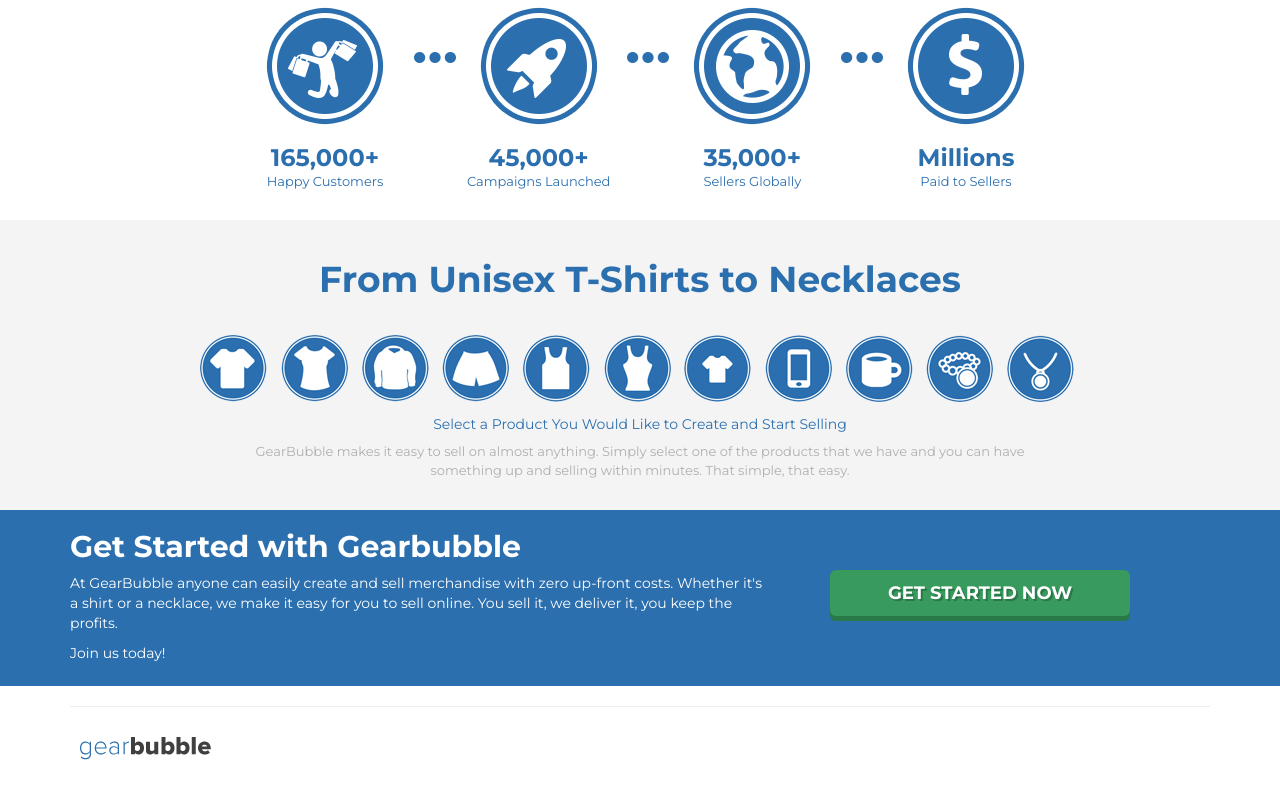
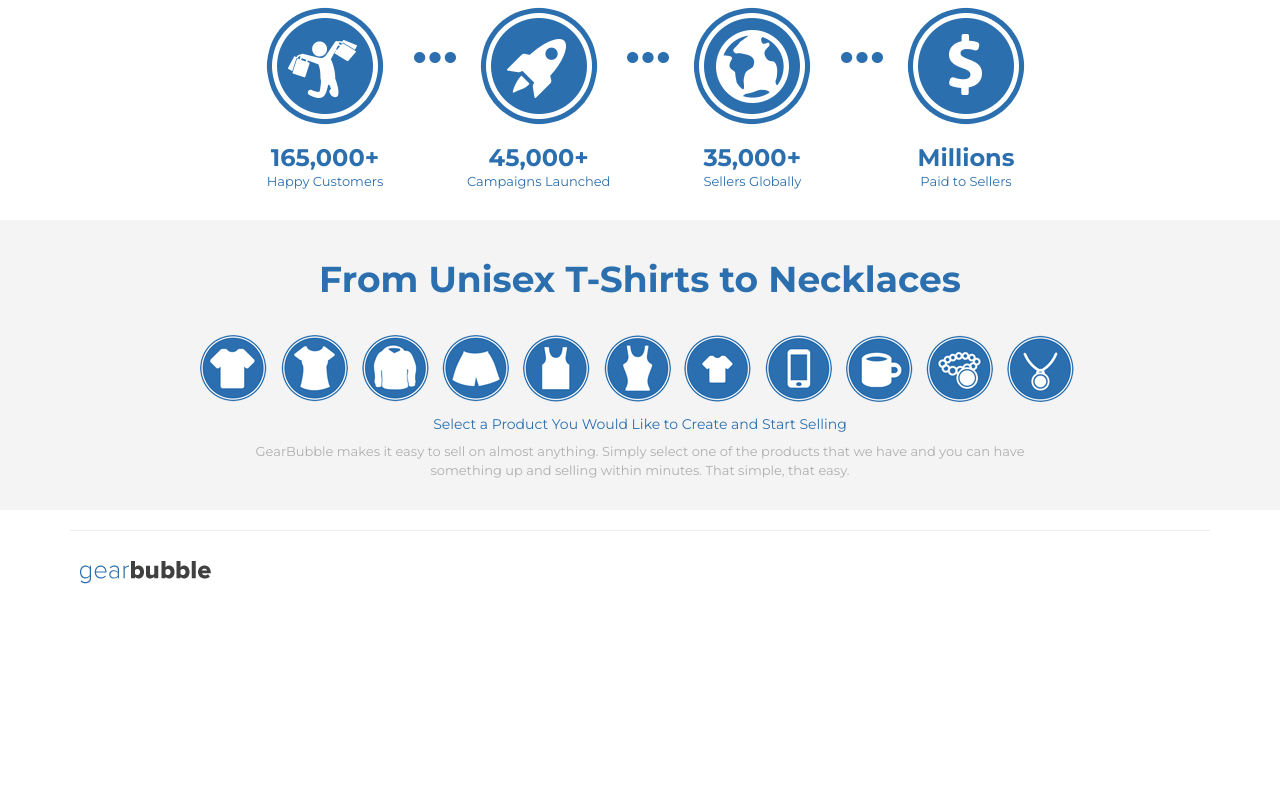
Before and after one commit to rindeed/gbdemo, a plain HTML site: page index.html in a window 1280 px wide. Shown: the part 1111-1901 px from the top of the page. After the commit the page ends 1725 px from the top, so only its background shows below. Drawn offline with nearby package versions, Linux system fonts and the light colour scheme.

Commit message:
Update index.html

```diff
--- a/index.html
+++ b/index.html
@@ -222,23 +222,7 @@
 
 
 
-<div class="pr-bottom">
-      <div class="container">
 
-
-
-      <div class="gb-text-bottom">
-        <h2>Get Started with Gearbubble</h2>
-        <p>
-        At GearBubble anyone can easily create and sell merchandise with zero up-front costs. Whether it's a shirt or a necklace, we make it easy for you to sell online. You sell it, we deliver it, you keep the profits.
-        </p>
-        <p>Join us today!</p>
-
-        </div>
-                <p><a class="btn btn-footer-main btn-lg" href="#" role="button">Get Started Now</a></p>
-
-      </div>
-    </div>
 
 
 
```
